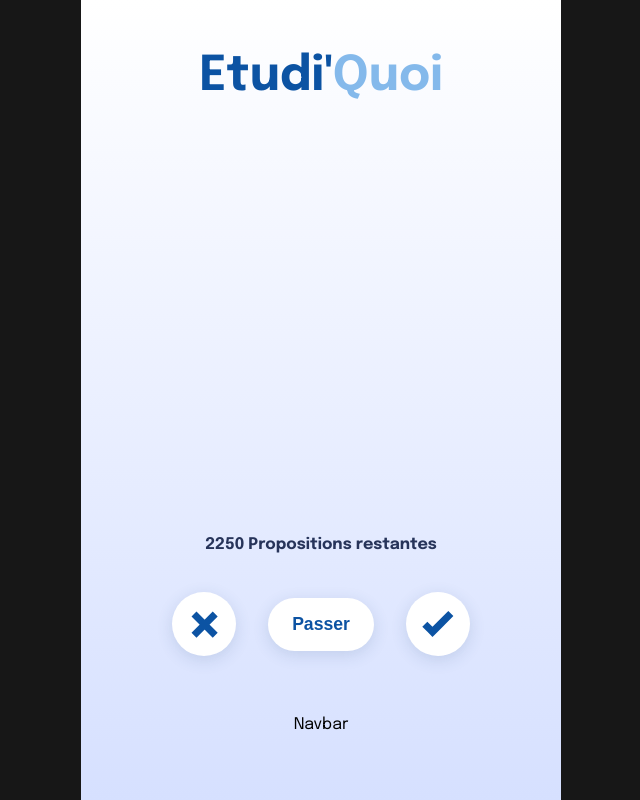
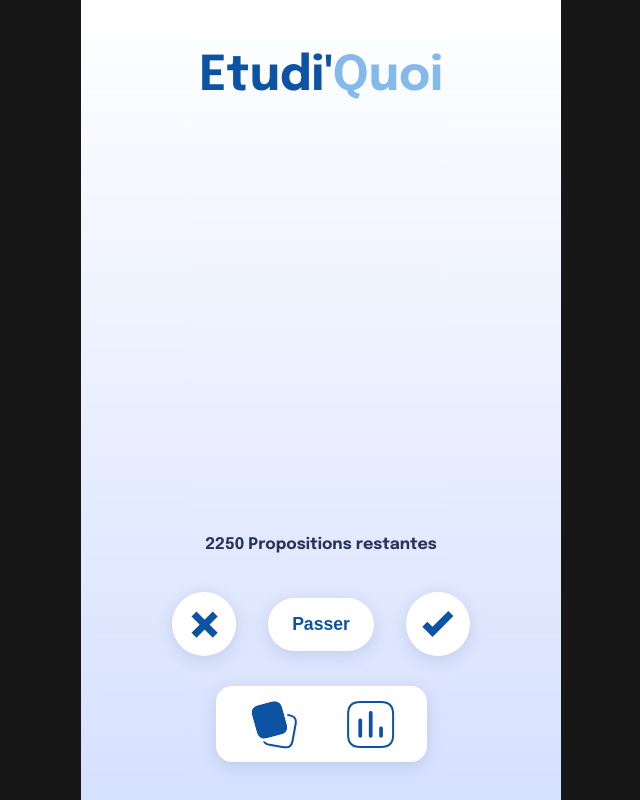
Before and after one commit to EtudiQuoi/etudi-quoi, a Next.js app: page / in a window 1280 px wide. Shown: the whole page, without its empty margins (319-959 px from the left). Built offline with nearby package versions, Linux system fonts and the light colour scheme.

Commit message:
:sparkles: Adding Navbar

```diff
--- a/components/Navbar.jsx
+++ b/components/Navbar.jsx
@@ -1,9 +1,32 @@
 import styled from "@emotion/styled";
+import Link from "next/link";
+
+import CardIcon from "../icons/CardIcon";
+import ChartIcon from "../icons/ChartIcon";
 
 export default function Navbar() {
-    return <Nav>Navbar</Nav>;
+    return (
+        <Nav>
+            <NavItem href={"/"}>
+                <CardIcon active />
+            </NavItem>
+            <NavItem href={"/"}>
+                <ChartIcon />
+            </NavItem>
+        </Nav>
+    );
 }
 
 const Nav = styled.nav`
     display: flex;
+    align-items: center;
+    gap: 3rem;
+    padding: 0.75rem 2rem;
+    background: ${({ theme }) => theme.baseColor};
+    border-radius: 1rem;
+    box-shadow: ${({ theme }) => theme.boxShadow};
 `;
+
+const NavItem = styled(Link)`
+    cursor: pointer;
+`;
```
